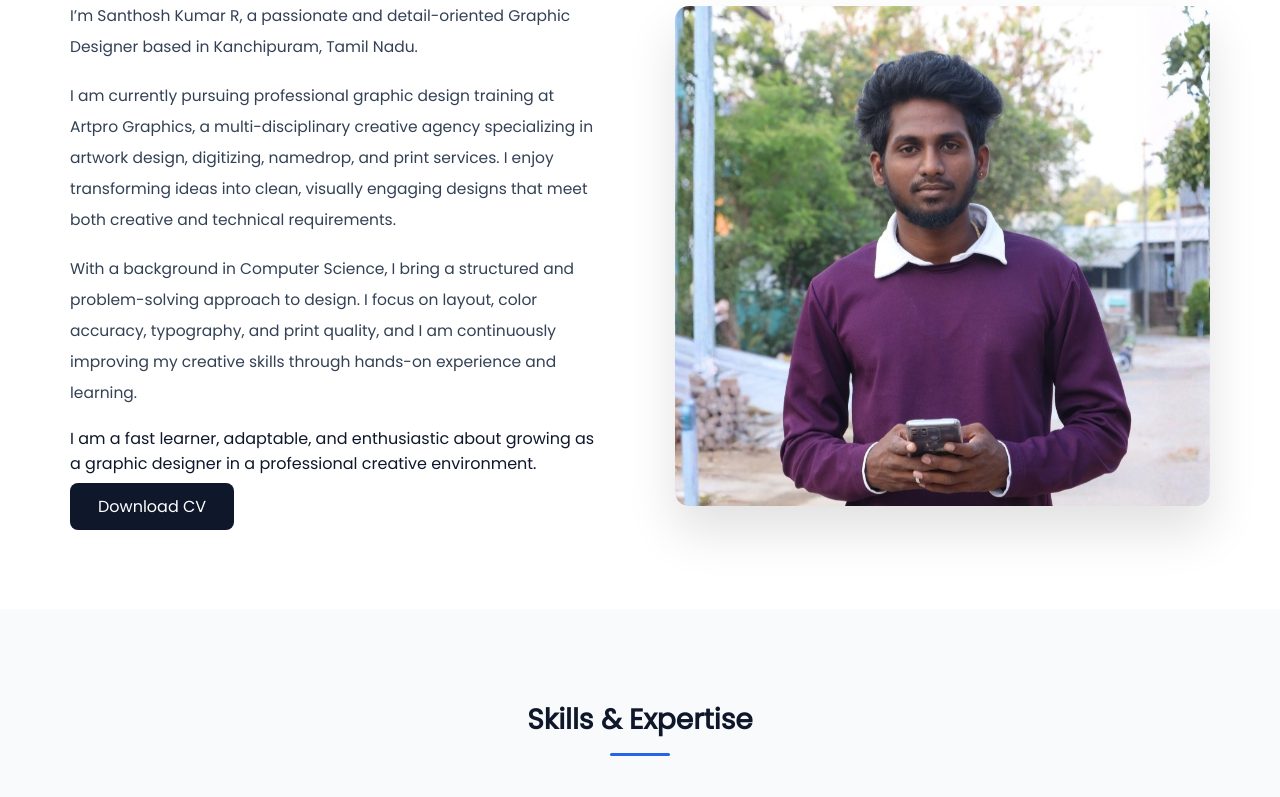
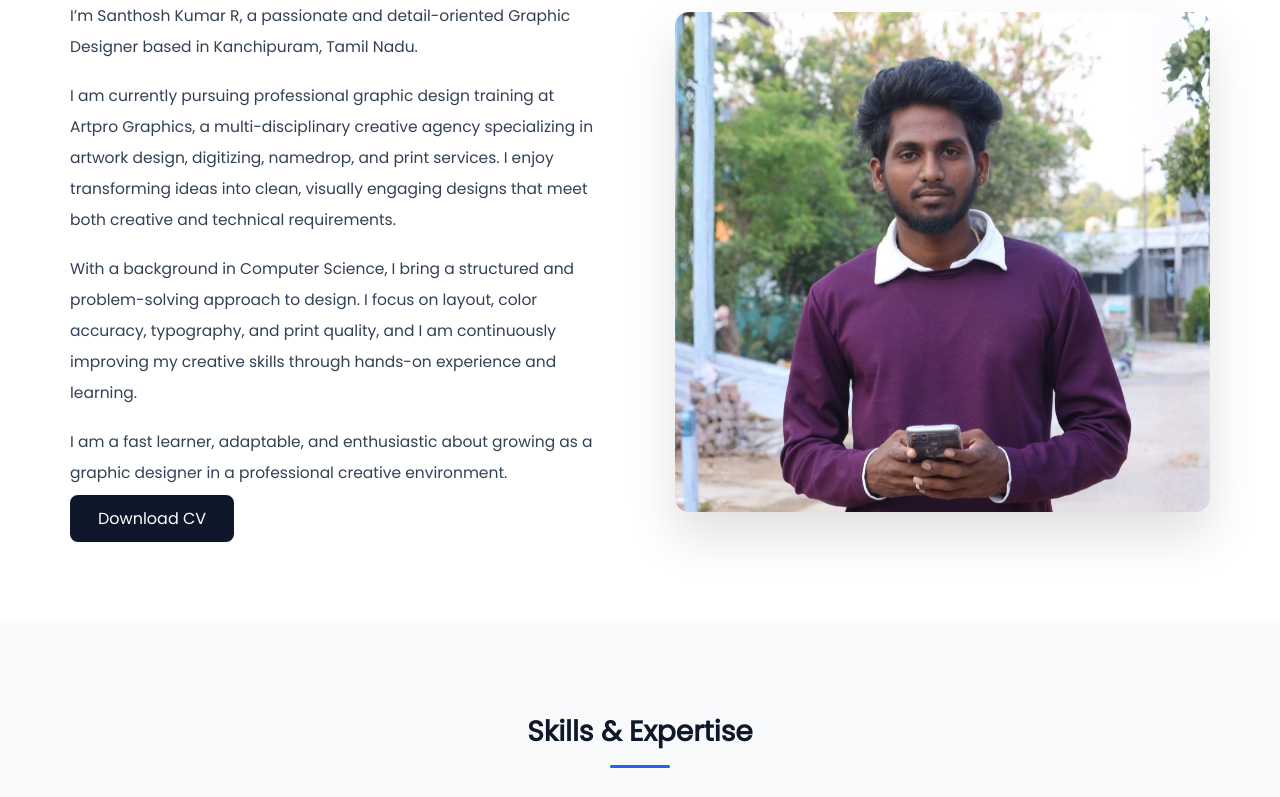
Before and after one commit to santhoshkumar7339/Santhosh-Portfolio, a React (Vite) app: page / in a window 1280 px wide. Shown: the part 1017-1814 px from the top of the page. Built offline with nearby package versions, Linux system fonts and the light colour scheme; a web font is replaced by a local one.

Commit message:
Update About.jsx

```diff
--- a/src/components/About.jsx
+++ b/src/components/About.jsx
@@ -19,8 +19,9 @@ export default function About() {
             With a background in Computer Science, I bring a structured and problem-solving approach to design. I focus on layout, color accuracy, typography, and print quality, and I am continuously improving my creative skills through hands-on experience and learning.
 
           </p>
+          <p>
           I am a fast learner, adaptable, and enthusiastic about growing as a graphic designer in a professional creative environment.
-          <p></p>
+          </p>
 
           <a href="/Santhosh Resume.pdf" download className="btn-primary">
             Download CV
```
